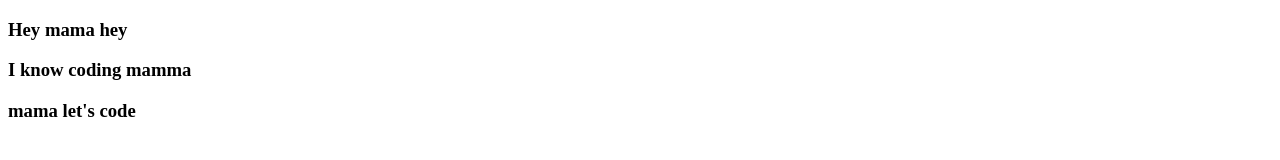
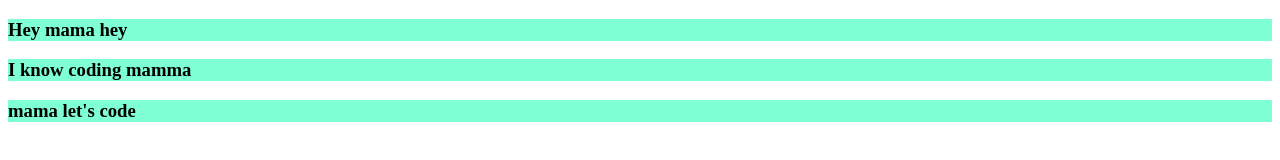
Before and after one commit to imtiaz-142/my-second-repo, a plain HTML site: page index.html in a window 1280 px wide. Drawn offline with Linux system fonts and the light colour scheme.

Commit message:
style added

```diff
--- a/index.html
+++ b/index.html
@@ -5,6 +5,7 @@
     <meta http-equiv="X-UA-Compatible" content="IE=edge">
     <meta name="viewport" content="width=device-width, initial-scale=1.0">
     <title>My second github repo</title>
+    <link rel="stylesheet" href="style.css">
 </head>
 <body>
     <h3>Hey mama hey</h3>
--- /dev/null
+++ b/style.css
@@ -0,0 +1,3 @@
+h3{
+    background-color: aquamarine;
+}
```
